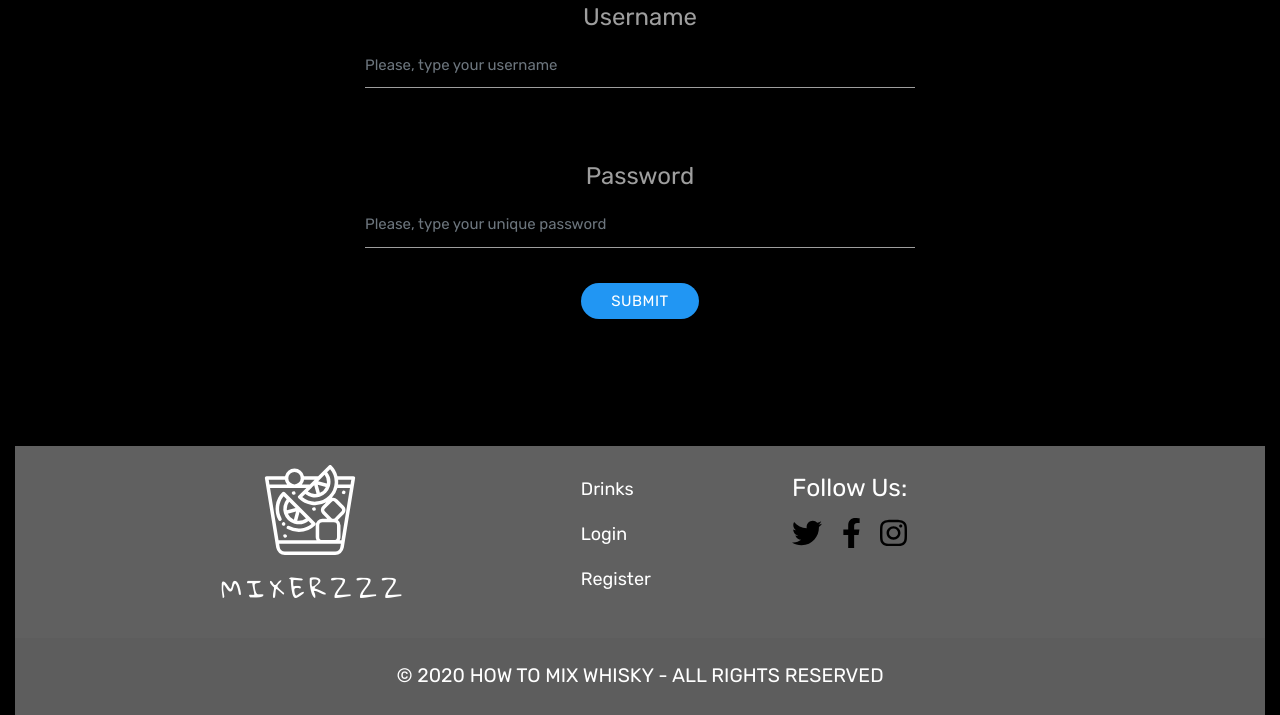
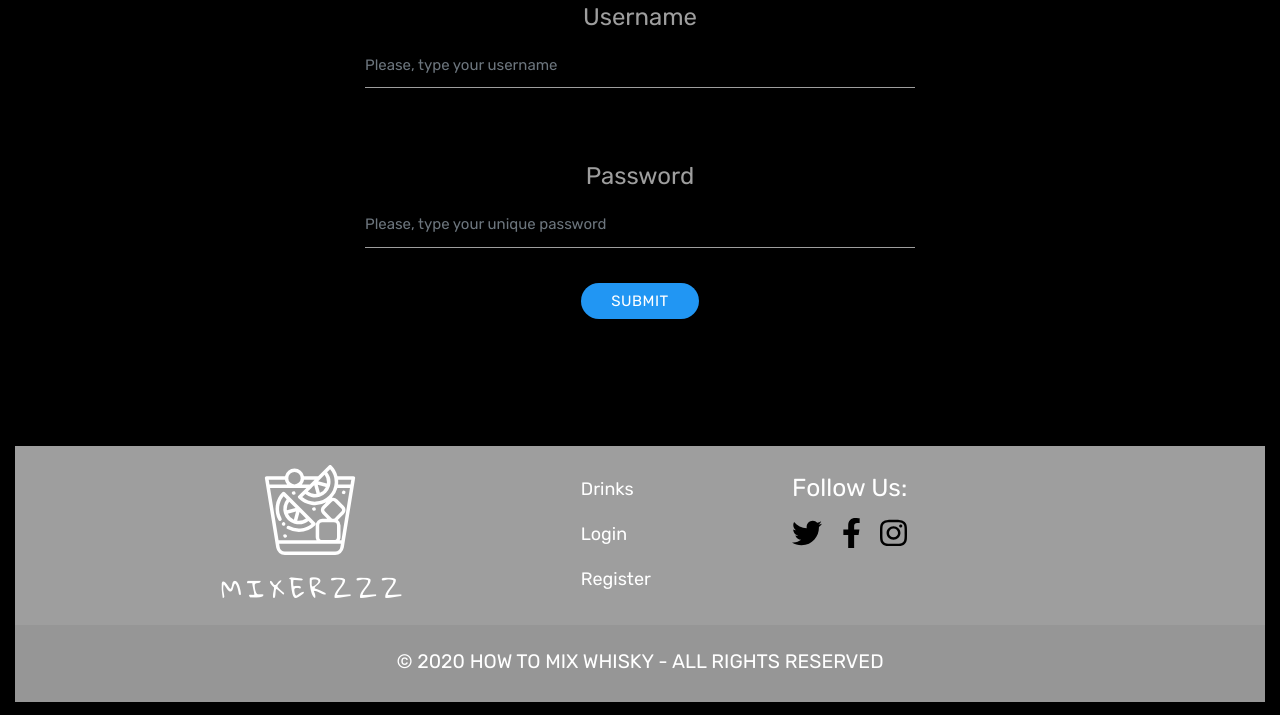
Before and after one commit to Michael0812/mixerzzz, a Flask app: page /register.html in a window 1280 px wide. Shown: the part 336-1051 px from the top of the page. Run offline with Flask 2, Linux system fonts and the light colour scheme; some libraries are stand-ins or nearby versions.

Commit message:
used bootstrap for footer(changed with Materialize)

```diff
--- a/static/css/main.css
+++ b/static/css/main.css
@@ -200,7 +200,9 @@ h3 {
       width: 75%;
     }
   }
+.material-icons{
 
+}
   @media only screen and (max-width: 768px) {
     .bottle {
       height: 400px;
--- a/templates/layout/base.html
+++ b/templates/layout/base.html
@@ -6,7 +6,6 @@
   <meta name="viewport" content="width=device-width, initial-scale=1.0">
   <meta http-equiv="X-UA-Compatible" content="ie=edge">
   <link rel="stylesheet" href="https://cdnjs.cloudflare.com/ajax/libs/font-awesome/4.7.0/css/font-awesome.min.css">
-  <link href="https://stackpath.bootstrapcdn.com/bootstrap/4.3.1/css/bootstrap.min.css" rel="stylesheet">
   <link rel="stylesheet" href="https://maxcdn.bootstrapcdn.com/bootstrap/4.0.0/css/bootstrap.min.css" integrity="sha384-Gn5384xqQ1aoWXA+058RXPxPg6fy4IWvTNh0E263XmFcJlSAwiGgFAW/dAiS6JXm" crossorigin="anonymous">
   <link rel="stylesheet" href="https://cdnjs.cloudflare.com/ajax/libs/materialize/0.100.2/css/materialize.min.css">
   <link rel="stylesheet" href="{{url_for('static', filename='css/main.css')}}" type="text/css">
--- a/templates/layout/footer.html
+++ b/templates/layout/footer.html
@@ -1,13 +1,17 @@
-{% block footer %}
+            <!-- Footer -->
 
-<footer class="page-footer pt-3 mt-4 responsive">
+<footer class="page-footer pt-3 mt-4 grey">
+
   <div class="container text-center text-md-left responsive">
     <div class="row">
       <div class="col-md-5 col-lg-5 mt-md-1 mt-3 pr-lg-2 mr-lg-2 mr-md-4 pb-1">
         <a href="{{url_for('index')}}"><img src="{{ url_for('static', filename='img/logo.svg') }}" class="logo-footer" alt="logo"></a>
         <p class="name-footer mt-3">MIXERZZZ</p>
       </div>
-      <div class="col-md-3 mb-3">
+
+            <!-- Links - users can easily go to different pages do not wasting time for scrolling -->
+
+      <div class="col-md-3 mb-md-0 mb-3">
         <ul class="list-unstyled">
           <li class="address pt-3 pb-3">
             <a href="{{url_for('drinks')}}" class="address">Drinks</a>
@@ -20,13 +24,13 @@
           </li>
         </ul>
       </div>
-      <div class="col-md-3">
+
+            <!--Social media - users are allowed to connect with social media(twitter, facebook, instagram) -->
+
+      <div class="col-md-3 mb-md-0 mb-3">
         <h5>Follow Us:</h5>
         <ul class="list-unstyled">
           <li>
-
-  <!--Social media -->
-
             <a href="https://twitter.com/WhiskyExchange" target="_blank" rel="noopener"><img src="{{ url_for('static', filename='img/twitter.svg') }}" class="social" alt="twitter-icon"></a>
             <a href="https://www.facebook.com/thewhiskyexchange" target="_blank" rel="noopener"><img src="{{ url_for('static', filename='img/facebook.svg') }}" class="social" alt="facebook-icon"></a>
             <a href="https://www.instagram.com/whiskyexchange/" target="_blank" rel="noopener"><img src="{{ url_for('static', filename='img/instagram.svg') }}" class="social" alt="instagram-icon"></a>
@@ -36,7 +40,7 @@
     </div>
   </div>
 
-  <!-- Copyright -->
+            <!-- Copyright -->
 
   <div class="footer-copyright center pt-4">
     <div class="container">
@@ -44,5 +48,3 @@
     </div>
   </div>
 </footer>
-
-{% endblock %}
--- a/templates/pages/drinks.html
+++ b/templates/pages/drinks.html
@@ -19,7 +19,7 @@
           <table>
             <tr>
               <td>Water</td>
-              <td>{{ whisky.number_water }}</td>
+              <td>{{ whisky.scoring_number }}</td>
             </tr>
             <tr>
               <td>Ginger Ale</td>
--- a/templates/pages/register.html
+++ b/templates/pages/register.html
@@ -16,7 +16,7 @@
               <div class="container" style="min-height:100% width:80%">
               </div>
             <!--Sign up-->
-              <form action="" method="POST" class="col-md-12">
+              <form action="{{ url_for('register') }}" method="POST" class="col-md-12">
                 <div class="form-group">
             <!--Username-->
                   <div class="form-group">
```
Also changed, not shown: templates/components/cards.html (+41 -0 lines), static/js/materialize.js (line endings or trailing spaces).
